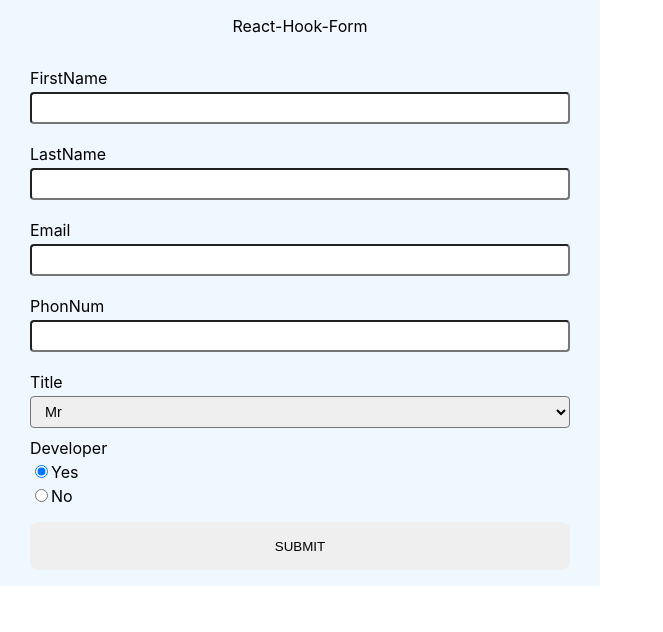
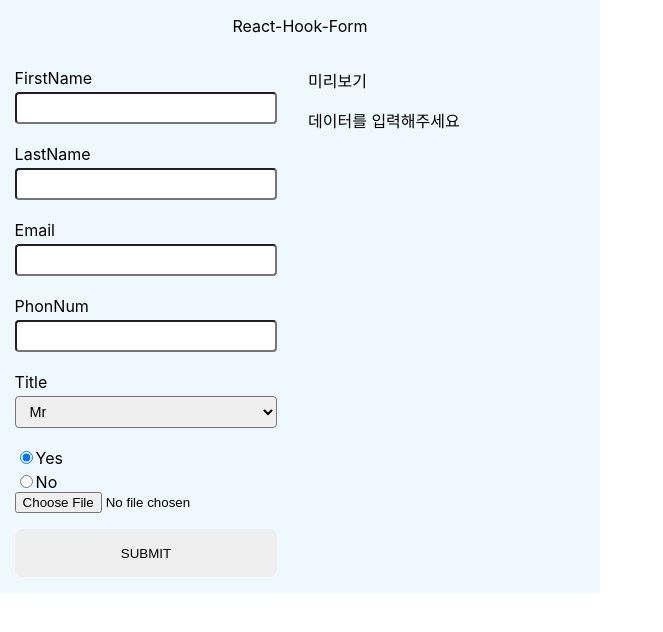
Before and after one commit to frontStudySession/Andy, a React app: page / in a window 1280 px wide. Shown: the top 632 px of the page, without its empty margins (0-663 px from the left). Built offline with nearby package versions, Linux system fonts and the light colour scheme; the HTML template or start-up script is replaced by a standard one.

Commit message:
Feat: 과제 작업

```diff
--- a/package.json
+++ b/package.json
@@ -4,6 +4,7 @@
   "private": true,
   "dependencies": {
     "@babel/core": "^7.16.0",
+    "@hookform/resolvers": "^3.3.4",
     "@pmmmwh/react-refresh-webpack-plugin": "^0.5.3",
     "@svgr/webpack": "^5.5.0",
     "@types/jest": "^29.5.11",
@@ -59,7 +60,8 @@
     "webpack": "^5.64.4",
     "webpack-dev-server": "^4.6.0",
     "webpack-manifest-plugin": "^4.0.2",
-    "workbox-webpack-plugin": "^6.4.1"
+    "workbox-webpack-plugin": "^6.4.1",
+    "yup": "^1.3.3"
   },
   "scripts": {
     "start": "node scripts/start.js",
--- a/src/app/Form.css.tsx
+++ b/src/app/Form.css.tsx
@@ -57,3 +57,12 @@
         marginBottom: '20px',
       };
 };
+
+export const TotalWrap = styled.div`
+  display: grid;
+  grid-template-columns: 1fr 1fr;
+  width: 100%;
+  gap: 16px;
+`;
+
+export const Preview = styled.div``;
--- a/src/app/Form.tsx
+++ b/src/app/Form.tsx
@@ -1,39 +1,90 @@
-import { FieldError, useForm } from 'react-hook-form';
-import { Button, Form, Input, Section, Select, errorStyle } from './Form.css';
+import { Controller, FieldError, useForm } from 'react-hook-form';
+import {
+  Button,
+  Form,
+  Input,
+  Preview,
+  Section,
+  Select,
+  TotalWrap,
+  errorStyle,
+} from './Form.css';
+import * as yup from 'yup';
+import { yupResolver } from '@hookform/resolvers/yup';
+import { useCallback, useEffect, useState } from 'react';
 
 type FormType = {
   firstName: string;
   lastName: string;
   email: string;
-  mobile: number;
+  mobile: string;
   title: string;
   developer: 'Yes' | 'No';
+  file?: ArrayBuffer;
 };
+
+const schema: yup.ObjectSchema<Omit<FormType, 'file'>> = yup
+  .object({
+    firstName: yup.string().required().min(1),
+    lastName: yup.string().required().min(1),
+    email: yup.string().email().required(),
+    mobile: yup.string().min(10).max(11).required(),
+    title: yup.string().required(),
+    developer: yup.string().oneOf(['Yes', 'No']).required(),
+  })
+  .required();
 
 export const SubmitForm = () => {
   const {
     register,
     handleSubmit,
     formState: { errors },
+    control,
   } = useForm<FormType>({
+    resolver: yupResolver(schema),
     defaultValues: {
       developer: 'Yes',
     },
   });
 
-  const onSubmitAction = (data: FormType) => console.log(data);
+  const onSubmitAction = (data: FormType) => {
+    console.log(data);
+    setData(data);
+  };
+
+  const [data, setData] = useState<FormType | null>(null);
+  const [textFile, setTextFile] = useState<ArrayBuffer | string | null>(null);
+
+  const initData = useCallback(() => {
+    if (Object.keys(errors).length > 0) {
+      setData(null);
+    }
+  }, [errors]);
+
+  const onFileChange = (e: React.ChangeEvent<HTMLInputElement>) => {
+    if (e.target.files) {
+      const file = e.target.files[0];
+      const fileReader = new FileReader();
+      fileReader.onload = () => {
+        setTextFile(fileReader.result);
+      };
+      fileReader.readAsText(file);
+    }
+  };
+
+  useEffect(() => {
+    initData();
+  }, [initData]);
 
   return (
+    <TotalWrap>
       <Form onSubmit={handleSubmit(onSubmitAction)}>
         <div>
           {/* FirstName Section */}
           <Section>
             <label htmlFor="firstName">FirstName</label>
             <Input
-            {...register('firstName', {
-              required: true,
-              minLength: 1,
-            })}
+              {...register('firstName')}
               id="firstName"
               style={errorStyle(errors.firstName as FieldError)}
             />
@@ -42,10 +93,7 @@
           <Section>
             <label htmlFor="lastName">LastName</label>
             <Input
-            {...register('lastName', {
-              required: true,
-              minLength: 1,
-            })}
+              {...register('lastName')}
               id="lastName"
               style={errorStyle(errors.lastName as FieldError)}
             />
@@ -54,10 +102,7 @@
           <Section>
             <label htmlFor="email">Email</label>
             <Input
-            {...register('email', {
-              required: true,
-              pattern: /^[a-zA-Z0-9+-_.]+@[a-zA-Z0-9-]+\.[a-zA-Z0-9-.]+$/,
-            })}
+              {...register('email')}
               id="email"
               style={errorStyle(errors.email as FieldError)}
             />
@@ -66,12 +111,7 @@
           <Section>
             <label htmlFor="mobile">PhonNum</label>
             <Input
-            {...register('mobile', {
-              required: true,
-              pattern: /^[0-9]*$/,
-              minLength: 10,
-              maxLength: 11,
-            })}
+              {...register('mobile')}
               id="mobile"
               style={errorStyle(errors.mobile as FieldError)}
             />
@@ -79,16 +119,26 @@
           {/* Title Section */}
           <Section>
             <label htmlFor="title">Title</label>
-          <Select {...register('title', { required: true })}>
+
+            <Controller
+              render={({ field }) => (
+                <Select
+                  {...field}
+                  style={errorStyle(errors.title as FieldError)}
+                >
                   <option value="Mr">Mr</option>
                   <option value="Mrs">Mrs</option>
                   <option value="Miss">Miss</option>
                   <option value="Dr">Dr</option>
                 </Select>
+              )}
+              control={control}
+              name="title"
+              defaultValue="Mr"
+            />
           </Section>
           {/* Title Section */}
           <Section>
-          <label htmlFor="developer">Developer</label>
             <div>
               <input
                 {...register('developer', { required: true })}
@@ -106,8 +156,40 @@
               <span>No</span>
             </div>
           </Section>
+          {/* File Section */}
+          <Section>
+            <Controller
+              render={({ field }) => (
+                <input
+                  type="file"
+                  accept="txt"
+                  onChange={(e) => {
+                    onFileChange(e);
+                  }}
+                />
+              )}
+              control={control}
+              name="file"
+            />
+          </Section>
         </div>
         <Button onClick={handleSubmit(onSubmitAction)}>Submit</Button>
       </Form>
+      <Preview>
+        <p>미리보기</p>
+        {!data && <p>데이터를 입력해주세요</p>}
+        {data && (
+          <div>
+            <p>firstName: {data.firstName}</p>
+            <p>lastName: {data.lastName}</p>
+            <p>email: {data.email}</p>
+            <p>phoneNum: {data.mobile}</p>
+            <p>title: {data.title}</p>
+            <p>developer: {data.developer}</p>
+            <p>file: {textFile as string}</p>
+          </div>
+        )}
+      </Preview>
+    </TotalWrap>
   );
 };
```
Also changed, not shown: 1 other file (tests, documents, lock files or other folders). Lines whose indentation alone changed are shown as unchanged.
